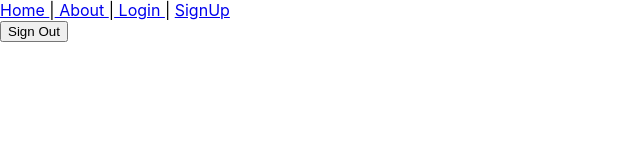
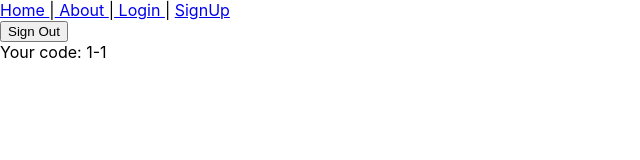
Before and after one commit to korovnmm/gashapon, a React (Create React App) app: page /redeem/1/1 in a window 1280 px wide. Shown: the top 160 px of the page, without its empty margins (0-640 px from the left). Built offline with nearby package versions, Linux system fonts and the light colour scheme; no server answers.

Commit message:
set up routes to the redeem page

```diff
--- a/src/App.js
+++ b/src/App.js
@@ -1,5 +1,6 @@
 import {
   BrowserRouter as Router,
+  Redirect,
   Route,
   Link,
 } from 'react-router-dom'
@@ -14,6 +15,7 @@ import { About } from './pages/About'
 import { Login } from './pages/Login'
 import { SignUp } from './pages/SignUp'
 import { Dashboard } from './pages/dashboard/Dashboard'
+import { RedeemScreen } from './pages/home/RedeemScreen'
 
 function App() {
   return (
@@ -30,6 +32,8 @@ function App() {
         </header>
         <Route exact path="/" component={Home} />
         <Route exact path="/about" component={About} />
+        <Route exact path="/redeem"><Redirect to={'/'} /></Route>
+        <Route path="/redeem/:shopTag/:code" component={RedeemScreen} />
         <AuthenticatedRoute path="/dashboard" component={Dashboard} />
         <UnauthenticatedRoute exact path="/login" component={Login} />
         <UnauthenticatedRoute exact path="/signup" component={SignUp} />
--- a/src/pages/home/Home.js
+++ b/src/pages/home/Home.js
@@ -54,7 +54,7 @@
                         <TextField required id="digitKey" type="digitKey" label="Digit Key" autoComplete="off" />
                         <Stack spacing={10} direction="column">
 
-                            <Link to ="/RedeemScreen">
+                            <Link to ="/redeem">
                                 <Button variant="outlined" color ="secondary" type="submit" >Enter</Button>
                             </Link>
                             <Typography variant="overline" component="overline" align="center"> (No account needed to play)</Typography>
--- a/src/pages/home/RedeemScreen.js
+++ b/src/pages/home/RedeemScreen.js
@@ -1,7 +1,13 @@
+import {
+    useParams
+} from 'react-router-dom'
+
 export const RedeemScreen = () => {
+    const { shopTag, code } = useParams();
+
     return (
         <>
-            <div>Empty Page!</div>
+            <div>Your code: {shopTag}-{code}</div>
         </>
     );
 }
```
